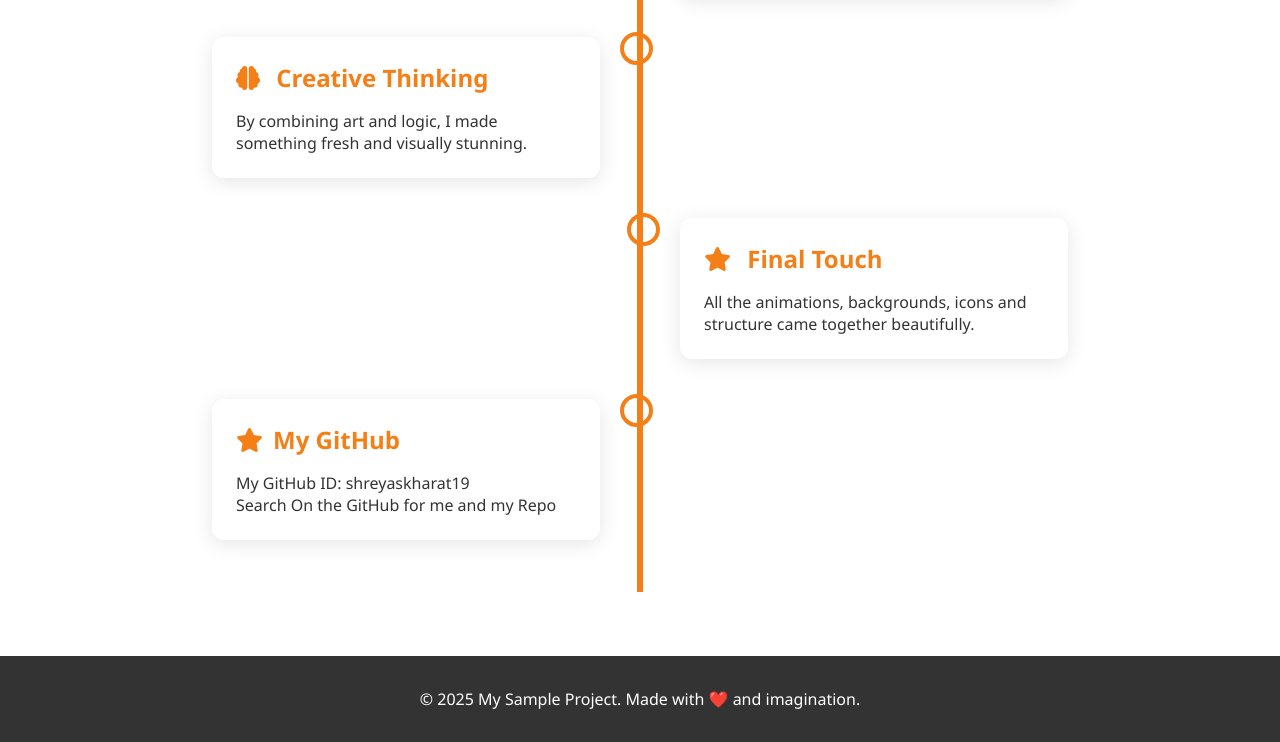
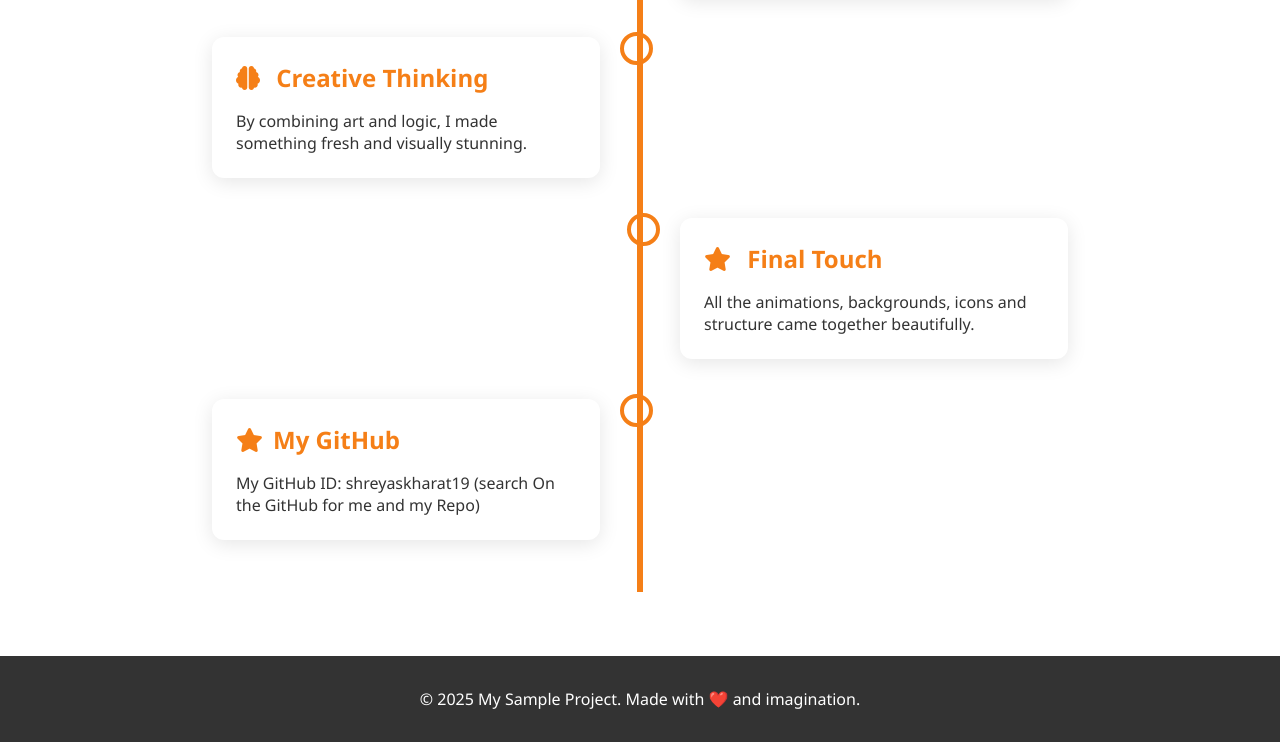
Before and after one commit to shreyaskharat19/Project-Website, a plain HTML site: page about.html in a window 1280 px wide. Shown: the part 1295-2037 px from the top of the page. Drawn offline with nearby package versions, Linux system fonts and the light colour scheme.

Commit message:
about.html

```diff
--- a/about.html
+++ b/about.html
@@ -191,11 +191,10 @@
         <p>All the animations, backgrounds, icons and structure came together beautifully.</p>
       </div>
     </div>
-    <div class="container left" data-aos="fade-left">
+    <div class="container left" data-aos="fade-right">
       <div class="content">
         <h2><i class="fas fa-star"></i>My GitHub</h2>
-        <p>My GitHub ID: shreyaskharat19</p>
-        <p>Search On the GitHub for me and my Repo </p>
+        <p>My GitHub ID: shreyaskharat19 (search On the GitHub for me and my Repo) </p>
       </div>
     </div>
   </div>
```
